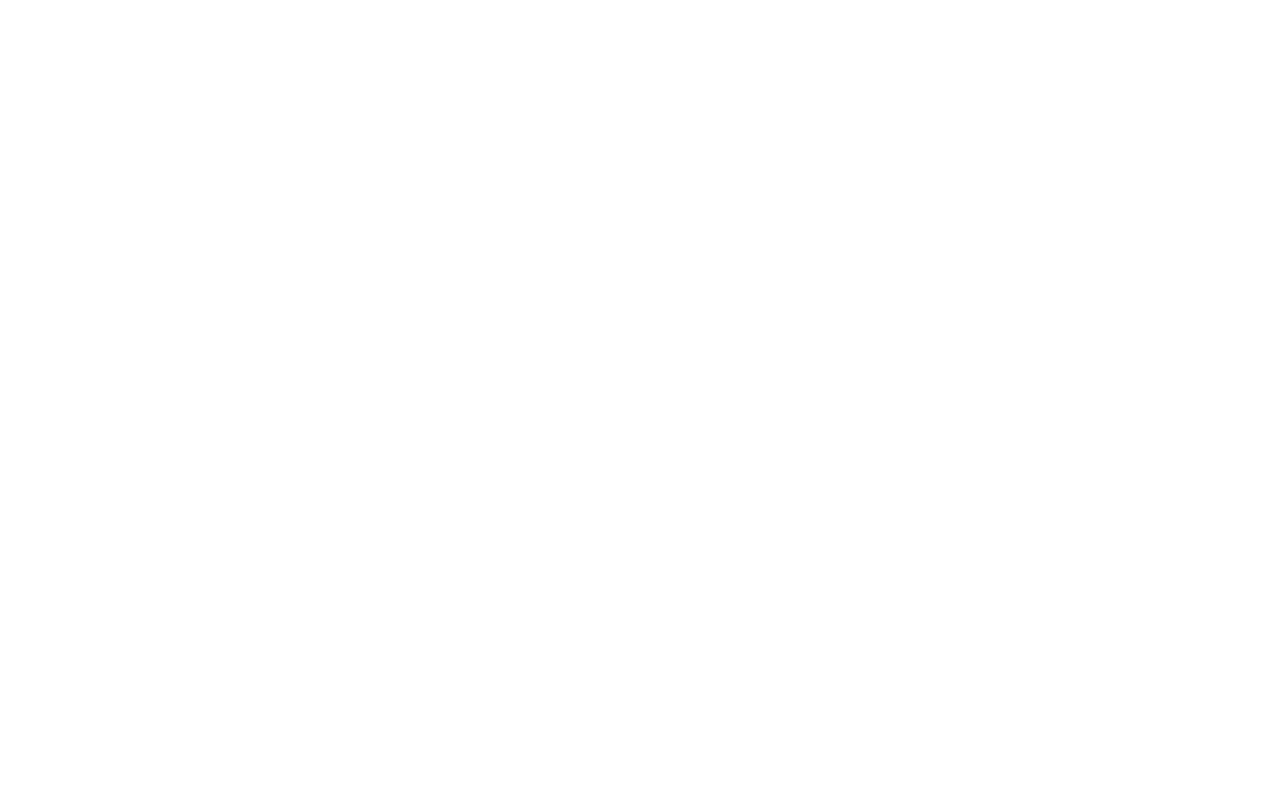
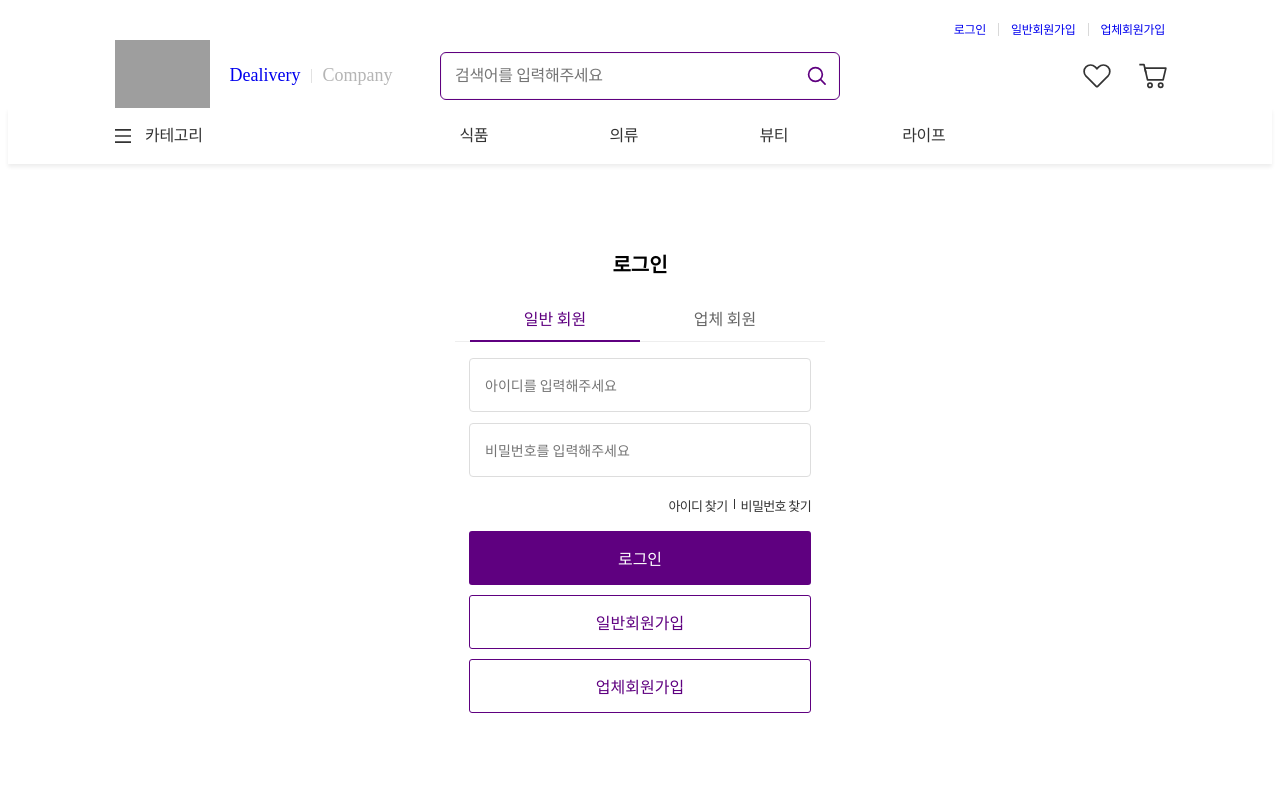
Before and after one commit to syy0O/Dealivery, a Vue app in the folder frontend/: page /auth/login in a window 1280 px wide. Before the commit this address had no page. Shown: the top 800 px of the page. Built offline with nearby package versions, Linux system fonts and the light colour scheme; grey boxes are pictures that could not be loaded.

Commit message:
[FRONT_USER_003] 로그인 화면 구현 (#50) (#98)

```diff
--- /dev/null
+++ b/frontend/src/components/user/LoginComponent.vue
@@ -0,0 +1,338 @@
+<template>
+<div class="css-1bb6q2p etkckst2">
+        <div class="css-19zrxsg etkckst1">로그인</div>
+        <div class="css-1axolzg etkckst0">
+            <div class="css-1izr46f e1fu5st01">
+                <button type="button"
+                :class="{'active': userType === 'user', 'inactive': userType !== 'user'}"
+                 class="e1fu5st00" @click="setUserType('user')">일반 회원</button>
+                <button type="button"
+                :class="{'active': userType === 'company', 'inactive': userType !== 'company'}"
+                class="inactive e1fu5st00" @click="setUserType('company')">업체 회원</button>
+            </div>
+            <form class="formbox">
+                <div class="css-46b038 e18ap6t76 formbox">
+                    <div class="css-1accgqb e1uzxhvi6">
+                        <div class="css-176lya2 e1uzxhvi3"><input data-testid="input-box" name="id"
+                                placeholder="아이디를 입력해주세요" type="text" class="css-u52dqk e1uzxhvi2" value=""></div>
+                    </div>
+                    <div class="css-1accgqb e1uzxhvi6">
+                        <div class="css-176lya2 e1uzxhvi3">
+                            <input data-testid="input-box" name="password" placeholder="비밀번호를 입력해주세요" type="password"
+                                autocomplete="off" class="css-u52dqk e1uzxhvi2" value="">
+                        </div>
+                    </div>
+                </div>
+                <div class="css-1vjdduq e18ap6t75 formbox">
+                    <a class="css-i4t6me e18ap6t74"><router-link to="/auth/id/find">아이디 찾기</router-link></a>
+                    <span class="css-1cgn39v e18ap6t73"></span>
+                    <a class="css-i4t6me e18ap6t74"><router-link to="/auth/pwd/find">비밀번호 찾기</router-link></a>
+                </div>
+                <div class="css-s4i9n2 e18ap6t71 formbox">
+                    <button class="css-qaxuc4 e4nu7ef3" type="submit" height="54" radius="3">
+                        <span class="css-nytqmg e4nu7ef1">로그인</span>
+                    </button>
+
+                    <button class="css-hxorrg e4nu7ef3" id="user" @click="routeToSignup" type="button" height="54" radius="3" style="margin-top: 10px;">
+                        <span class="css-nytqmg e4nu7ef1" >일반회원가입</span>
+                    </button>
+                    <button class="css-hxorrg e4nu7ef3" id="company" @click="routeToSignup" type="button" height="54" radius="3">
+                        <span class="css-nytqmg e4nu7ef1" @click="routeToSignup" >업체회원가입</span>
+                    </button>
+                </div>
+            </form>
+        </div>
+    </div>
+
+</template>
+
+<script>
+
+export default {
+  name: 'LoginComponent',
+  data(){
+    return {userType:'user'}
+  },
+  methods:{
+    routeToSignup(event){
+      const clickedId = event.target.id;
+      console.log(clickedId);
+        if(clickedId === "user"){
+          this.$router.push('/auth/user/signup');
+        }else{
+          this.$router.push('/auth/company/signup');
+        }
+    },
+    setUserType(type){
+      this.userType = type;
+    }
+  },
+}
+</script>
+
+<!-- Add "scoped" attribute to limit CSS to this component only -->
+<style scoped>
+*{
+    font-family: "Noto Sans KR", "malgun gothic", "AppleGothic", "dotum", "sans-serif";
+}
+
+.css-1bb6q2p {
+    min-width: 1050px;
+    margin-top: 90px;
+    margin-bottom: 60px;
+    background-color: rgb(255, 255, 255);
+}
+*, :after, :before {
+    box-sizing: border-box;
+    margin: 0;
+}
+
+*, :after, :before, legend, td, th {
+    padding: 0;
+}
+div {
+    display: block;
+    unicode-bidi: isolate;
+}
+body, button, input, select, textarea {
+    font-size: 14px;
+    color: #333;
+}
+
+.css-19zrxsg {
+    font-weight: 700;
+    font-size: 20px;
+    line-height: 20px;
+    text-align: center;
+    margin-bottom: 20px;
+}
+body, button, input, select, textarea {
+    font-size: 14px;
+    color: #333;
+}
+
+.css-1axolzg {
+    width: 370px;
+    margin: 0px auto;
+    letter-spacing: -0.6px;
+
+}
+
+css-46b038 {
+    margin-top: 30px;
+}
+
+*, :after, :before {
+    box-sizing: border-box;
+    margin: 0;
+}
+
+.css-1accgqb:first-of-type {
+    margin-bottom: 5px;
+}
+
+.css-1accgqb {
+    padding-bottom: 12px;
+}
+
+.css-176lya2 {
+    position: relative;
+    height: 48px;
+}
+
+.css-1accgqb input {
+    height: 54px;
+    font-size: 14px;
+}
+
+.css-u52dqk {
+    width: 100%;
+    height: 46px;
+    padding: 0 11px 1px 15px;
+    border-radius: 4px;
+    border: 1px solid #ddd;
+    font-weight: 400;
+    font-size: 16px;
+    line-height: 1.5;
+    color: #333;
+    outline: none;
+    box-sizing: border-box;
+}
+
+html, button, input, select, textarea {
+    font-family: "Noto Sans KR", "malgun gothic", AppleGothic, dotum, sans-serif;
+}
+
+.css-1accgqb {
+    padding-bottom: 12px;
+}
+
+css-176lya2 {
+    position: relative;
+    height: 48px;
+}
+
+.css-1vjdduq {
+    display: flex;
+    -webkit-box-pack: end;
+    justify-content: flex-end;
+    margin-top: 10px;
+    font-size: 13px;
+}
+
+.css-i4t6me {
+    color: rgb(51, 51, 51);
+    cursor: pointer;
+}
+a {
+    background-color: transparent;
+    text-decoration: none;
+    color: inherit;
+}
+
+.css-1cgn39v {
+    width: 1px;
+    height: 10px;
+    margin: 3px 6px 0px;
+    background-color: rgb(51, 51, 51);
+}
+
+.css-i4t6me {
+    color: rgb(51, 51, 51);
+    cursor: pointer;
+}
+
+.css-s4i9n2 {
+    margin-top: 28px;
+}
+
+.css-qaxuc4 {
+    display: block;
+    padding: 0px 10px;
+    text-align: center;
+    overflow: hidden;
+    width: 100%;
+    height: 54px;
+    border-radius: 3px;
+    color: rgb(255, 255, 255);
+    background-color: rgb(95, 0, 128);
+    border: 0px none;
+}
+
+[type=button], [type=reset], [type=submit], button {
+    -webkit-appearance: button;
+}
+
+.css-nytqmg {
+    display: inline-block;
+    font-size: 16px;
+    font-weight: 500;
+}
+
+html, button, input, select, textarea {
+    font-family: "Noto Sans KR", "malgun gothic", AppleGothic, dotum, sans-serif;
+}
+
+.css-s4i9n2 button:last-of-type {
+    margin-top: 10px;
+}
+
+.css-hxorrg {
+    display: block;
+    padding: 0px 10px;
+    text-align: center;
+    overflow: hidden;
+    width: 100%;
+    height: 54px;
+    border-radius: 3px;
+    color: rgb(95, 0, 128);
+    background-color: rgb(255, 255, 255);
+    border: 1px solid rgb(95, 0, 128);
+}
+
+button{
+    cursor: pointer;
+}
+
+
+/* 상단 회원선택 탭 css */
+.inactive {
+    display: block;
+    -webkit-box-flex: 1;
+    -webkit-flex-grow: 1;
+    -ms-flex-positive: 1;
+    flex-grow: 1;
+    position: relative;
+    height: 48px;
+    font-weight: 400;
+    font-size: 16px;
+    color: #666;
+    line-height: 18px;
+}
+
+.active {
+    display: block;
+    -webkit-box-flex: 1;
+    -webkit-flex-grow: 1;
+    -ms-flex-positive: 1;
+    flex-grow: 1;
+    position: relative;
+    height: 48px;
+    font-weight: 500;
+    font-size: 16px;
+    color: #5f0080;
+    line-height: 18px;
+    box-shadow: inset 0px -2px 0px 0px #5f0080;
+}
+
+.css-1izr46f {
+    background-color: white;
+    padding: 0 15px 0 15px;
+    margin: 0;
+    box-shadow: inset 0 -0.5px 0 0 #ddd;
+    display: -webkit-box;
+    display: -webkit-flex;
+    display: -ms-flexbox;
+    display: flex;
+    -webkit-box-flex-wrap: nowrap;
+    -webkit-flex-wrap: nowrap;
+    -ms-flex-wrap: nowrap;
+    flex-wrap: nowrap;
+    text-align: center;
+}
+
+.css-u3y03b {
+    max-width: 400px;
+    padding: 0 10px 6px 10px;
+    margin: auto;
+    position: relative;
+    background-color: white;
+}
+
+[type=button], [type=reset], [type=submit], button {
+    -webkit-appearance: button;
+}
+
+button, input, optgroup, select, textarea {
+    color: inherit;
+    font: inherit;
+    -webkit-tap-highlight-color: rgba(0, 0, 0, 0);
+}
+
+button, input[type=button], input[type=reset], input[type=submit] {
+    -webkit-appearance: button;
+    cursor: pointer;
+}
+
+button {
+    overflow: visible;
+    background-color: transparent;
+    border: none;
+}
+
+.formbox{
+    margin-top: 1em;
+    padding-left: 7px;
+    padding-right: 7px;
+}
+</style>
--- /dev/null
+++ b/frontend/src/pages/common/AuthPage.vue
@@ -0,0 +1,22 @@
+<template>
+  <HeaderComponent></HeaderComponent>
+  <router-view></router-view>
+  <FooterComponent></FooterComponent>
+</template>
+
+<script>
+import HeaderComponent from '@/components/common/HeaderComponent.vue';
+import FooterComponent from '@/components/common/FooterComponent.vue';
+
+export default {
+  name: 'AuthPage',
+  components:{
+    HeaderComponent,
+    FooterComponent
+  }
+
+}
+</script>
+<style scoped>
+
+</style>
```
Also changed, not shown: frontend/src/router/index.js (+13 -2 lines), frontend/src/pages/common/MainPage.vue (renamed from frontend/src/pages/MainPage.vue).
